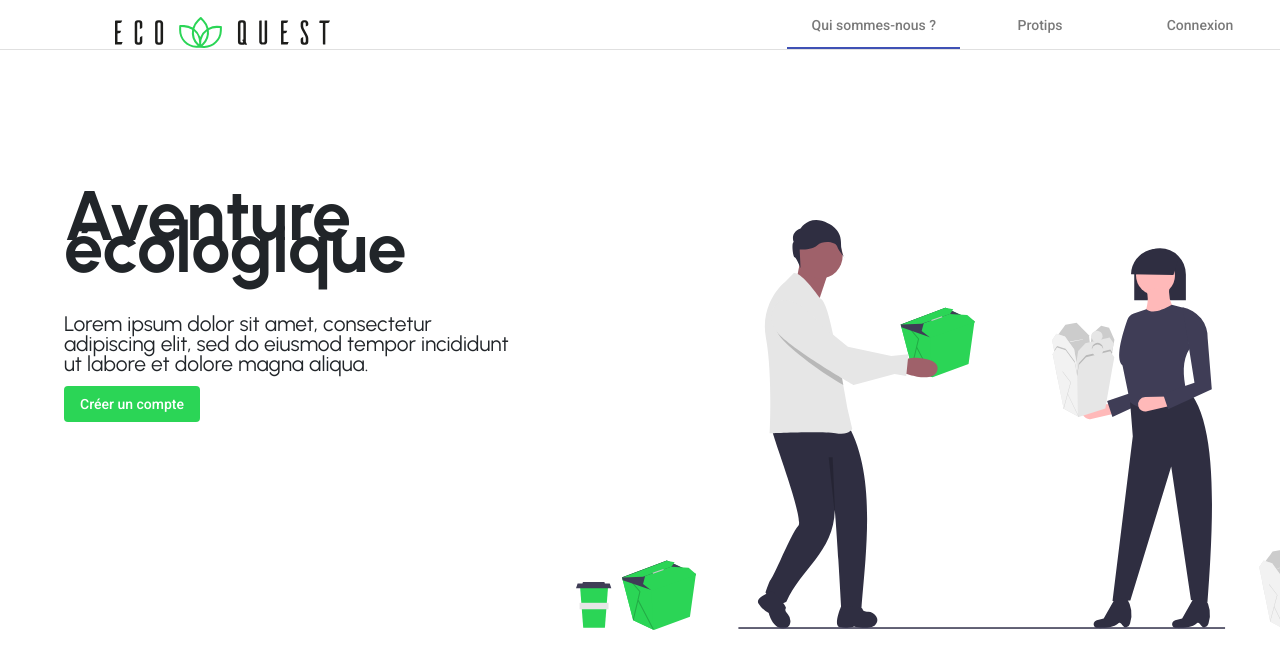
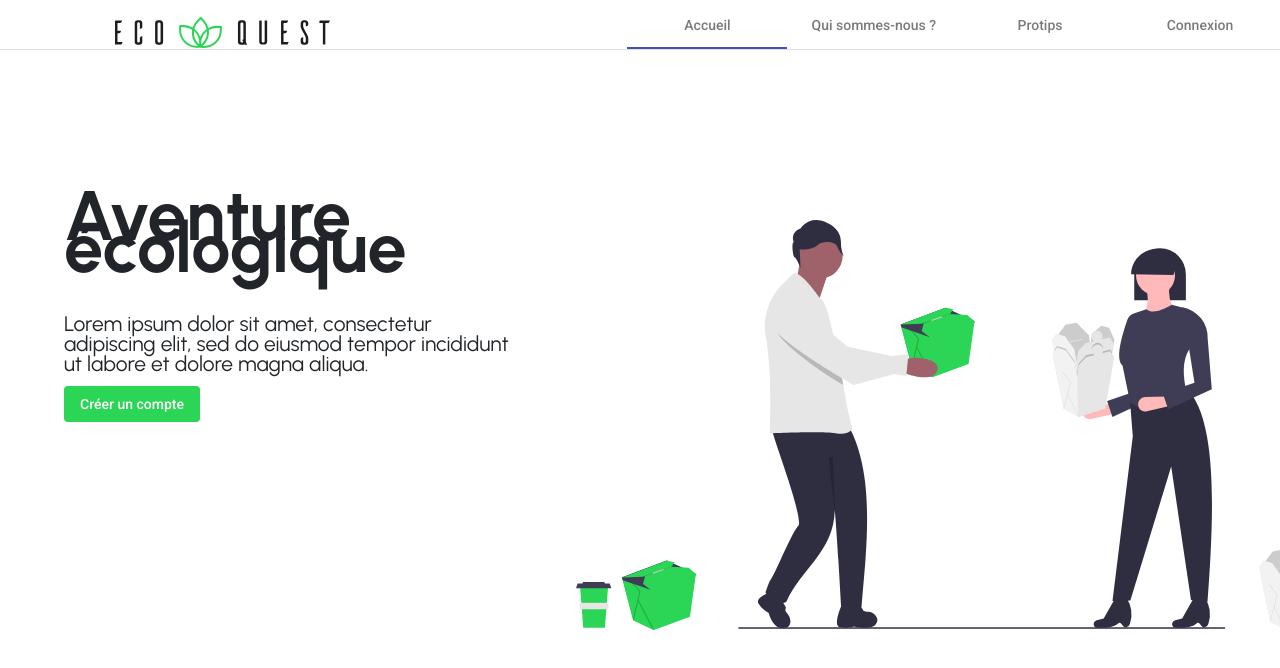
Before and after one commit to Laura398/EcoQuest, an Angular app in the folder Front/: page / in a window 1280 px wide. Shown: the top 668 px of the page. Built offline with nearby package versions, Linux system fonts and the light colour scheme.

Commit message:
modifs nav

```diff
--- a/Front/src/app/nav-bar/nav-bar.component.html
+++ b/Front/src/app/nav-bar/nav-bar.component.html
@@ -21,7 +21,8 @@
         <path class="cls-2" d="M1696.58,41c-1.09,2.45-4.09,5.18-10.36,5.18h-15.28a5,5,0,0,0-4.91,4.64V217.76h-13.91c-4.63,0-5.45-2.72-5.45-4.09V46.21h-27.55V32.85a6.06,6.06,0,0,1,6-6h78Z"/>
     </svg>
     <mat-tab-group mat-align-tabs="end">
-        <mat-tab label="Qui sommes-nous ?"><app-home></app-home></mat-tab>
+        <mat-tab label="Accueil"><app-home></app-home></mat-tab>
+        <mat-tab label="Qui sommes-nous ?">Qui sommes-nous ?</mat-tab>
         <span *ngIf="connected">
             <mat-tab label="Accueil"><app-dashboard></app-dashboard></mat-tab>
             <mat-tab label="Ranking">Ranking</mat-tab>
```
